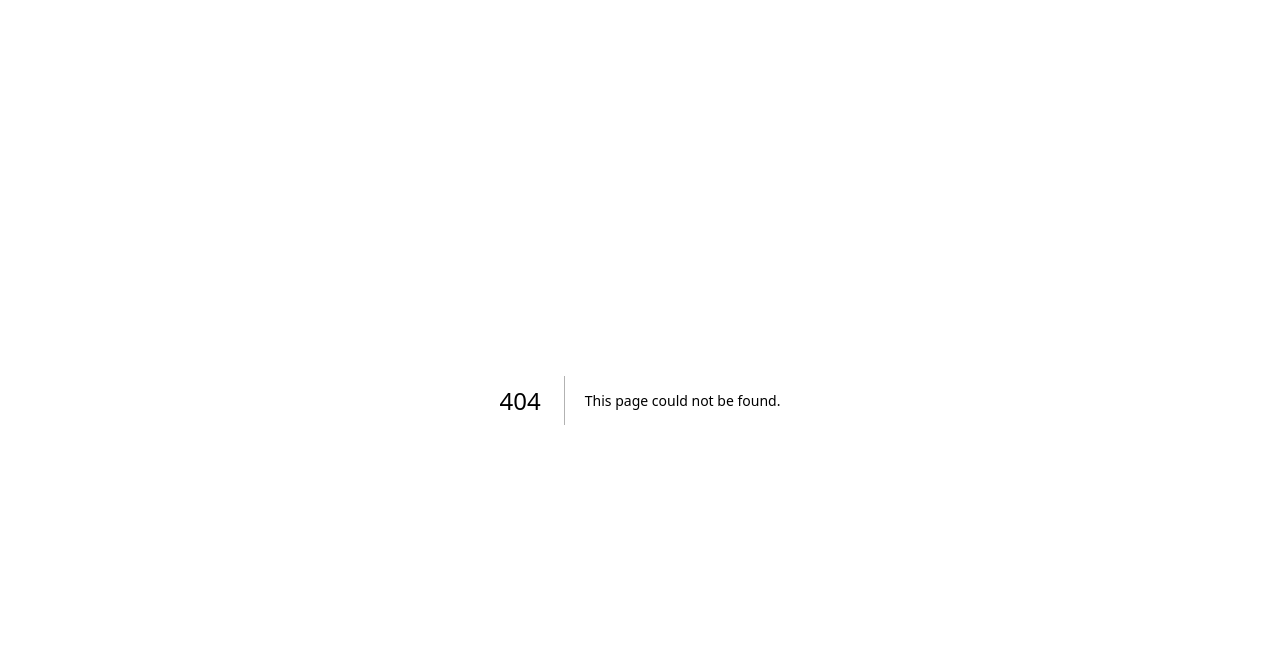
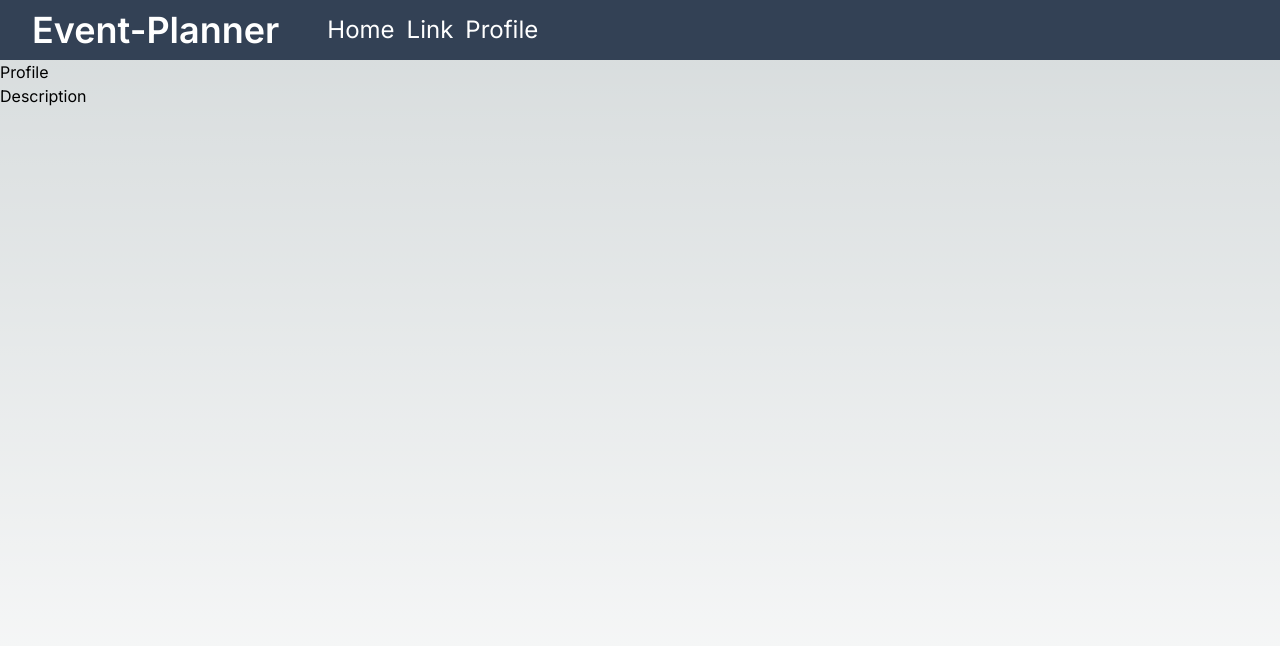
Before and after one commit to Apirak19/event-planning-app, a Next.js app: page /profile in a window 1280 px wide. Before the commit this address had no page. Shown: the top 646 px of the page. Built offline with nearby package versions, Linux system fonts and the light colour scheme.

Commit message:
profile adjusted

```diff
--- a/src/app/components/navbar.tsx
+++ b/src/app/components/navbar.tsx
@@ -8,14 +8,14 @@ import NavDropdown from 'react-bootstrap/NavDropdown';
 export const NavTab:React.FC = () => {
   return (
    <Navbar expand="lg" className="">
-     <Container className='flex justify-center items-center w-screen bg-slate-700 p-3'>
-       <Navbar.Brand href="/" className='text-white text-4xl font-semibold'>Event-Planner</Navbar.Brand>
+     <Container className='flex justify-start items-center w-screen bg-slate-700 p-3 h-[60px]'>
+       <Navbar.Brand href="/" className='text-white text-4xl font-semibold ml-5'>Event-Planner</Navbar.Brand>
        <Navbar.Toggle aria-controls="basic-navbar-nav" className='bg-yellow-300'/>
-       <Navbar.Collapse id="basic-navbar-nav" className='ml-48'>
+       <Navbar.Collapse id="basic-navbar-nav" className='ml-12'>
          <Nav className="flex items-center gap-3">
            <Nav.Link href="#home" className='text-white text-2xl'>Home</Nav.Link>
            <Nav.Link href="#link" className='text-white text-2xl'>Link</Nav.Link>
-           <Nav.Link href="#link" className='text-white text-2xl'>Profile</Nav.Link>
+           <Nav.Link href="/profile" className='text-white text-2xl'>Profile</Nav.Link>
          </Nav>
        </Navbar.Collapse>
      </Container>
--- a/src/app/globals.css
+++ b/src/app/globals.css
@@ -6,6 +6,8 @@
   --foreground-rgb: 0, 0, 0;
   --background-start-rgb: 214, 219, 220;
   --background-end-rgb: 255, 255, 255;
+  box-sizing: border-box;
+    overflow-x: hidden;
 }
 
 body {
@@ -16,4 +18,5 @@ body {
       rgb(var(--background-end-rgb))
     )
     rgb(var(--background-start-rgb));
+
 }
--- a/src/app/layout.tsx
+++ b/src/app/layout.tsx
@@ -1,6 +1,7 @@
 import type { Metadata } from 'next'
 import { Inter } from 'next/font/google'
 import './globals.css'
+import { NavTab } from './components/navbar'
 
 const inter = Inter({ subsets: ['latin'] })
 
@@ -16,7 +17,10 @@ export default function RootLayout({
 }) {
   return (
     <html lang="en">
-      <body className={inter.className}>{children}</body>
+      <body className={inter.className}>
+        <NavTab />
+        {children}
+      </body>
     </html>
   )
 }
--- a/src/app/page.tsx
+++ b/src/app/page.tsx
@@ -1,10 +1,12 @@
-import { NavTab } from "./components/navbar"
+import './globals.css'
 
 export default function Home() {
   return (
-    <main className="flex min-h-screen flex-col items-center justify-between">
-      <NavTab />
-
+    <main className="min-h-screen">
+      <div className="">
+        <h1>Welcome to our App</h1>
+        <h1>please enjoy</h1>
+      </div>
 
     </main>
   )
--- /dev/null
+++ b/src/app/profile/page.tsx
@@ -0,0 +1,13 @@
+
+
+export default function Profile() {
+   return (
+     <main className="min-h-screen">
+       <div className="">
+         <h1>Profile</h1>
+         <p>Description</p>
+       </div>
+
+     </main>
+   )
+ }
```
